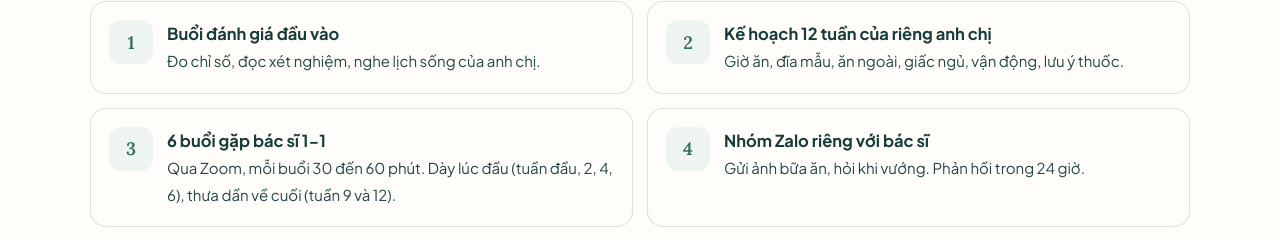
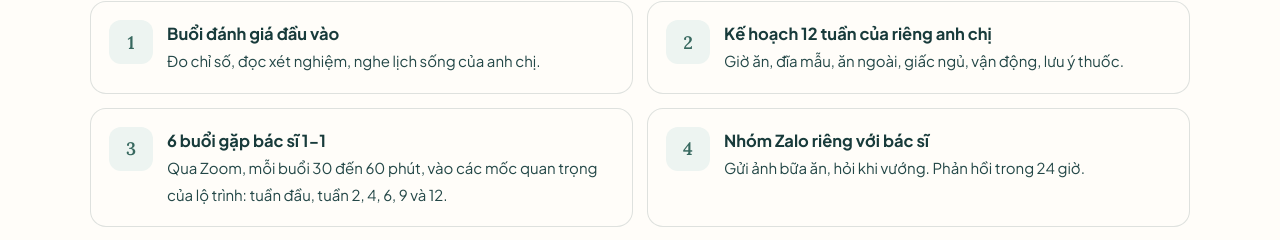
Before and after one commit to luxtambeauty/bandochuyenhoa, a plain HTML site: page dat-lich.html in a window 1280 px wide. Shown: the part 3978-4218 px from the top of the page. Drawn offline with Linux system fonts and the light colour scheme; no server answers.

Commit message:
Trang /dat-lich: mô tả lịch 6 buổi 1-1 theo mốc lộ trình, bỏ "dày lúc đầu, thưa dần"
Co-Authored-By: Claude Opus 5.5 <noreply@anthropic.com>

```diff
--- a/dat-lich.html
+++ b/dat-lich.html
@@ -378,7 +378,7 @@ footer .wrap{display:flex;flex-wrap:wrap;gap:10px 28px;justify-content:space-bet
     <div class="incl">
       <div><span class="ic">1</span><p><b>Buổi đánh giá đầu vào</b><span>Đo chỉ số, đọc xét nghiệm, nghe lịch sống của anh chị.</span></p></div>
       <div><span class="ic">2</span><p><b>Kế hoạch 12 tuần của riêng anh chị</b><span>Giờ ăn, đĩa mẫu, ăn ngoài, giấc ngủ, vận động, lưu ý thuốc.</span></p></div>
-      <div><span class="ic">3</span><p><b>6 buổi gặp bác sĩ 1-1</b><span>Qua Zoom, mỗi buổi 30 đến 60 phút. Dày lúc đầu (tuần đầu, 2, 4, 6), thưa dần về cuối (tuần 9 và 12).</span></p></div>
+      <div><span class="ic">3</span><p><b>6 buổi gặp bác sĩ 1-1</b><span>Qua Zoom, mỗi buổi 30 đến 60 phút, vào các mốc quan trọng của lộ trình: tuần đầu, tuần 2, 4, 6, 9&nbsp;và&nbsp;12.</span></p></div>
       <div><span class="ic">4</span><p><b>Nhóm Zalo riêng với bác sĩ</b><span>Gửi ảnh bữa ăn, hỏi khi vướng. Phản hồi trong 24 giờ.</span></p></div>
       <div><span class="ic">5</span><p><b>Đo hằng tuần, tổng kết 4 lần</b><span>Cân và vòng eo mỗi tuần. Thành phần cơ thể (nếu có máy) và ảnh ở tuần đầu, 4, 8, 12. Xét nghiệm ở tuần đầu và tuần 12.</span></p></div>
       <div><span class="ic">6</span><p><b>Kế hoạch giữ nếp sau tuần 12</b><span>Để vóc dáng và nếp sống mới ở lại lâu dài.</span></p></div>
```
